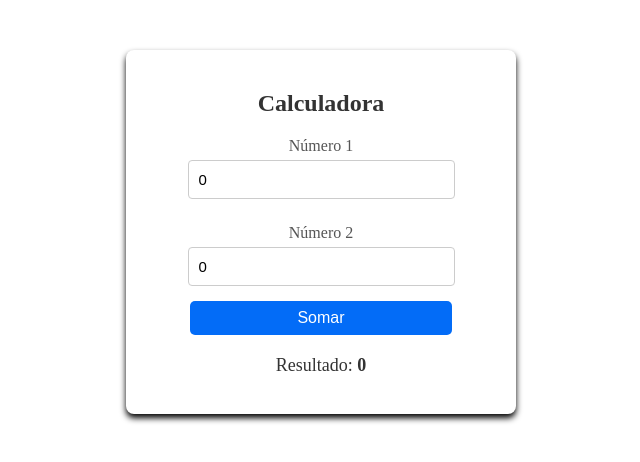
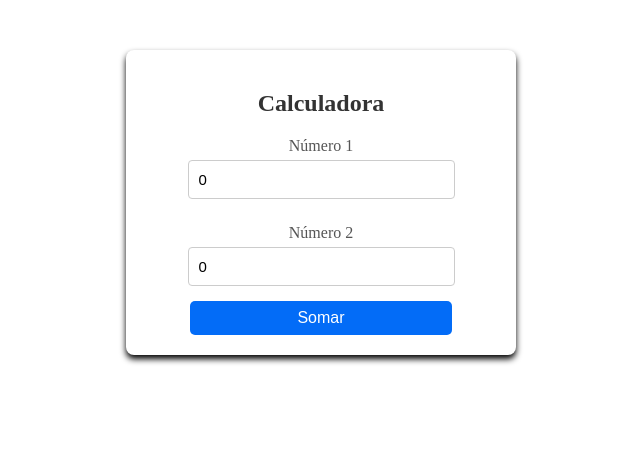
Before and after one commit to FidelMaluto/Angular, an Angular app in the folder conceitos-basicos/: page / in a window 1280 px wide. Shown: the top 462 px of the page, without its empty margins (319-959 px from the left). Built offline with nearby package versions, Linux system fonts and the light colour scheme.

Commit message:
feat: Adicionando a renderização, a forma nativa e a importada com commonModule

```diff
--- a/conceitos-basicos/src/app/calculadora/calculadora.component.html
+++ b/conceitos-basicos/src/app/calculadora/calculadora.component.html
@@ -9,11 +9,20 @@
             <label for="num2">Número 2</label>
             <input type="number" id="num2" name="num2" [(ngModel)]="num2" />
 
-            <button type="submit" >Somar</button>
+            <button type="submit">Somar</button>
 
         </form>
+
+
+        <div class="result-display" *ngIf="resultado">
+            <p>O resultado está embaixo: </p>
+        </div>
+
+        @if (resultado) {
         <div class="result-display">
             <p>Resultado: <span id="result">{{ resultado }}</span></p>
         </div>
+        }
+
     </div>
 </div>
--- a/conceitos-basicos/src/app/calculadora/calculadora.component.ts
+++ b/conceitos-basicos/src/app/calculadora/calculadora.component.ts
@@ -1,9 +1,10 @@
+import { CommonModule } from '@angular/common';
 import { Component } from '@angular/core';
 import { FormsModule } from '@angular/forms';
 
 @Component({
   selector: 'app-calculadora',
-  imports: [ FormsModule ],
+  imports: [ FormsModule, CommonModule ],
   templateUrl: './calculadora.component.html',
   styleUrl: './calculadora.component.scss'
 })
```
